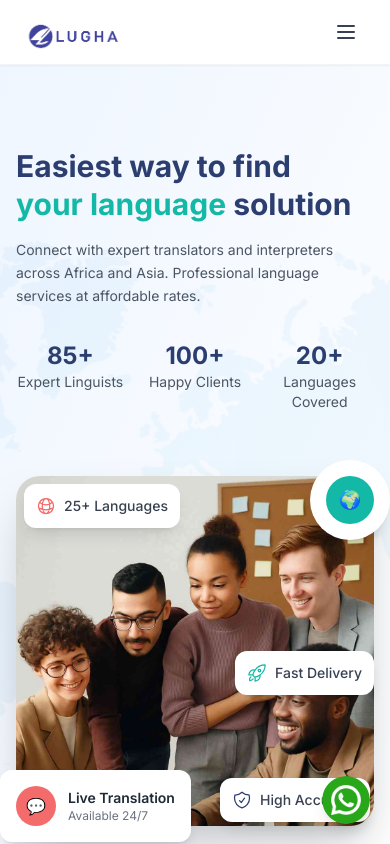
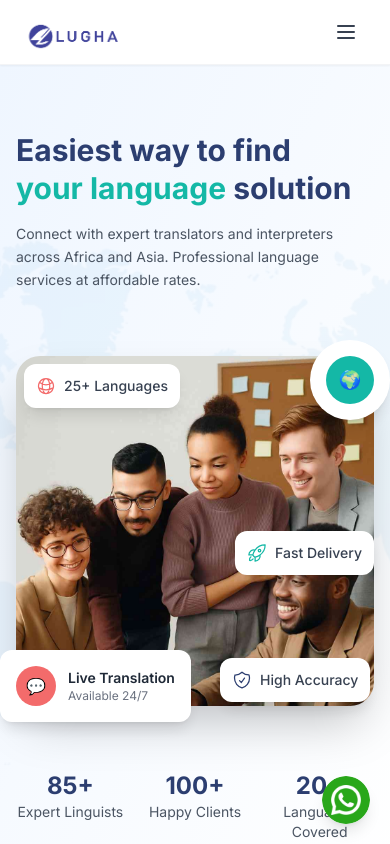
Before and after one commit to devis998/lughawebiste2.1, a Next.js app: page / in a window 390 px wide. Shown: the top 844 px of the page. Built offline with nearby package versions, Linux system fonts and the light colour scheme.

Commit message:
Hero final

```diff
--- a/app/sections/Hero.tsx
+++ b/app/sections/Hero.tsx
@@ -26,9 +26,9 @@ export default function Hero() {
 
       <div className="max-w-7xl mx-auto grid grid-cols-1 lg:grid-cols-2 gap-16 items-center relative z-10 w-full">
 
-        {/* LEFT CONTENT */}
+        {/* LEFT: CONTENT (heading + stats on desktop) */}
         <div className="space-y-8 order-1">
-          {/* Main Heading */}
+          {/* Heading */}
           <div className="space-y-4">
             <h1 className={`text-3xl sm:text-4xl md:text-5xl lg:text-6xl font-bold text-lugha-primary leading-tight
               ${isVisible ? 'animate-fade-in-up' : 'opacity-0'}`}>
@@ -43,8 +43,8 @@ export default function Hero() {
             </p>
           </div>
 
-          {/* Stats */}
-          <div className="grid grid-cols-3 gap-4 sm:gap-8">
+          {/* Stats (desktop only) */}
+          <div className="hidden lg:grid grid-cols-3 gap-4 sm:gap-8">
             {[
               { num: "85+", text: "Expert Linguists" },
               { num: "100+", text: "Happy Clients" },
@@ -63,7 +63,7 @@ export default function Hero() {
           </div>
         </div>
 
-        {/* RIGHT IMAGE */}
+        {/* RIGHT: IMAGE */}
         <div className={`relative flex justify-center lg:justify-end order-2`}>
           <div className={`relative w-full max-w-sm sm:max-w-md md:max-w-lg
             ${isVisible ? 'animate-scale-in' : 'opacity-0'}`}>
@@ -132,6 +132,25 @@ export default function Hero() {
             </div>
           </div>
         </div>
+
+        {/* 📊 Stats (mobile only, shown after image) */}
+        <div className="grid grid-cols-3 gap-4 sm:gap-8 order-3 lg:hidden">
+          {[
+            { num: "85+", text: "Expert Linguists" },
+            { num: "100+", text: "Happy Clients" },
+            { num: "20+", text: "Languages Covered" }
+          ].map((stat, index) => (
+            <div
+              key={index}
+              className={`text-center transition-all duration-1000
+                ${isVisible ? `animate-fade-in-up` : 'opacity-0'}`}
+              style={{ animationDelay: `${0.5 + index * 0.3}s` }}
+            >
+              <div className="text-2xl md:text-3xl font-bold text-lugha-primary">{stat.num}</div>
+              <div className="text-sm text-gray-600">{stat.text}</div>
+            </div>
+          ))}
+        </div>
       </div>
     </section>
   )
```
